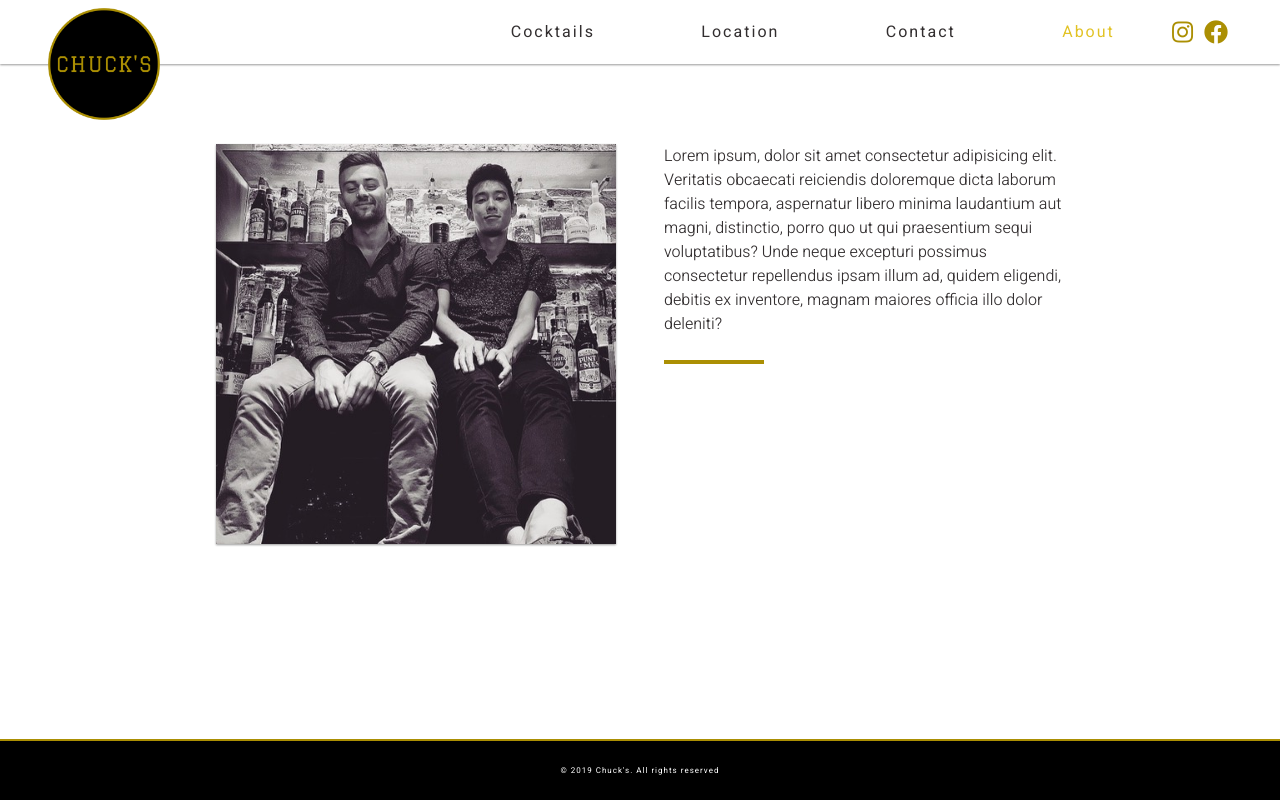
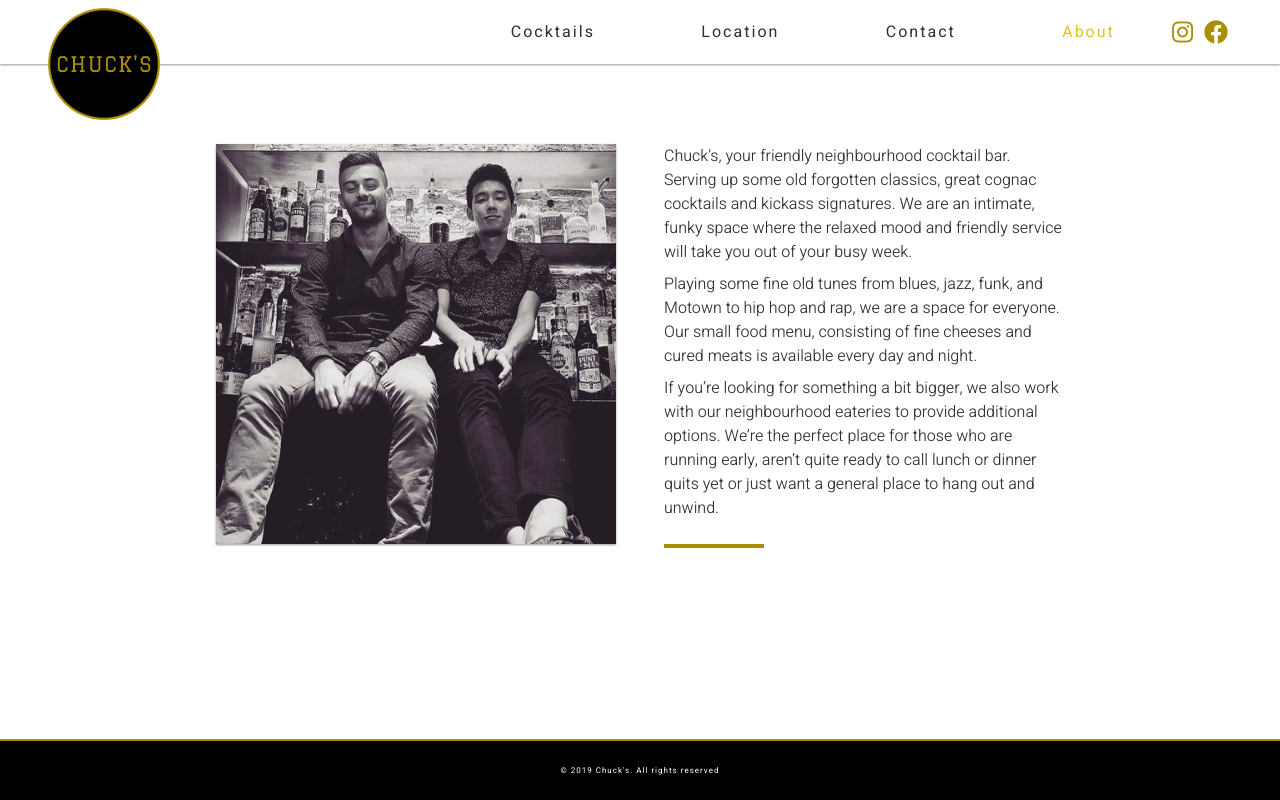
Before and after one commit to GiuseppeZeraschi/chucks, a Vue app: page /about in a window 1280 px wide. Built offline with nearby package versions, Linux system fonts and the light colour scheme.

Commit message:
extra touches

```diff
--- a/src/components/Modal.vue
+++ b/src/components/Modal.vue
@@ -30,7 +30,7 @@ export default {
 <style lang="scss">
 .v-modal {
   align-items: center;
-  background-color: $charcoal;
+  background-color: $charcoal-light;
   border-radius: $mercury;
   box-shadow: $box-shadow;
   color: $white;
--- a/src/components/Tabs.vue
+++ b/src/components/Tabs.vue
@@ -50,7 +50,7 @@ export default {
   &__input-group {
     display: flex;
     justify-content: space-between;
-    margin-bottom: $earth;
+    margin-bottom: $uranus;
   }
 
   &__input {
--- a/src/styles/_utilities.scss
+++ b/src/styles/_utilities.scss
@@ -83,7 +83,11 @@
 }
 
 .u-margin-bottom-venus {
-    margin-bottom: $mercury;
+    margin-bottom: $venus;
+}
+
+.u-margin-bottom-mars {
+    margin-bottom: $mars;
 }
 
 .u-margin-bottom-earth {
--- a/src/views/About.vue
+++ b/src/views/About.vue
@@ -4,7 +4,17 @@
     <image-text-layout>
       <img class="v-about__owners-image" src="@/assets/owners.jpeg" alt="Chuck's owners">
       <template slot="text">
-        <div>Lorem ipsum, dolor sit amet consectetur adipisicing elit. Veritatis obcaecati reiciendis doloremque dicta laborum facilis tempora, aspernatur libero minima laudantium aut magni, distinctio, porro quo ut qui praesentium sequi voluptatibus? Unde neque excepturi possimus consectetur repellendus ipsam illum ad, quidem eligendi, debitis ex inventore, magnam maiores officia illo dolor deleniti?</div>
+        <div
+          class="u-margin-bottom-mars"
+        >Chuck's, your friendly neighbourhood cocktail bar. Serving up some old forgotten classics, great cognac cocktails and kickass signatures. We are an intimate, funky space where the relaxed mood and friendly service will take you out of your busy week.</div>
+        <div class="u-margin-bottom-mars">
+          Playing some fine old tunes from blues, jazz, funk, and Motown to hip hop and rap, we are a space for everyone.
+          Our small food menu, consisting of fine cheeses and cured meats is available every day and night.
+        </div>
+        <div>
+          If you’re looking for something a bit bigger, we also work with our neighbourhood eateries to provide additional options.
+          We’re the perfect place for those who are running early, aren’t quite ready to call lunch or dinner quits yet or just want a general place to hang out and unwind.
+        </div>
       </template>
     </image-text-layout>
   </div>
--- a/src/views/Contact.vue
+++ b/src/views/Contact.vue
@@ -136,10 +136,10 @@ export default {
     align-items: center;
     display: flex;
     flex-direction: column;
-    margin-top: $venus;
 
     @include lg {
       align-items: flex-start;
+      margin-top: $venus;
     }
   }
 
@@ -151,7 +151,7 @@ export default {
     text-decoration: none;
 
     &:not(:last-child) {
-      margin-bottom: $neptune;
+      margin-bottom: $uranus;
 
       @include lg {
         margin-bottom: $earth;
--- a/src/views/Home.vue
+++ b/src/views/Home.vue
@@ -15,10 +15,13 @@
         </slide>
       </carousel>
       <template slot="text">
-        <h1 class="u-text-neptune-title u-margin-bottom-earth">Chuck's</h1>
+        <h1 class="v-home__title u-text-neptune-title u-margin-bottom-earth">Chuck's</h1>
         <div
-          class="u-margin-bottom-uranus"
-        >An intimate cocktail bar in Darlinghurst. Serving classics and creative house cocktails. Jazz, motown, blues, funk, RnB, and, hip hop in a candlelit pre-industrial building. Exposed brick, black steel, hand carved marble. All the popcorn you can eat.</div>
+          class="u-margin-bottom-mars"
+        >An intimate cocktail bar in Darlinghurst. Serving classics and creative house cocktails.</div>
+        <div
+          class="u-margin-bottom-saturn"
+        >Jazz, motown, blues, funk, RnB and hip hop in a candlelit pre-industrial building. Exposed brick, black steel, hand carved marble. All the popcorn you can eat.</div>
         <router-link to="/location">
           <button class="u-button u-button-primary u-text-venus-title u-decoration-none">Find us</button>
         </router-link>
@@ -88,4 +91,10 @@ export default {
 .VueCarousel-dot {
   margin-top: 0 !important;
 }
+
+.v-home {
+  &__title {
+    color: $charcoal;
+  }
+}
 </style>
--- a/src/views/Location.vue
+++ b/src/views/Location.vue
@@ -8,7 +8,7 @@
         frameborder="0"
       ></iframe>
       <template slot="text">
-        <div class="u-margin-bottom-earth">119 Riley Street, Darlinghurst 2010</div>
+        <div class="u-margin-bottom-earth u-bold">119 Riley Street, Darlinghurst 2010</div>
         <div>Nestled away just off the bustling junction of Stanley Street and Riley Street in Darlinghurst (next to Verde). Inconspicuously located, impressively placed.</div>
       </template>
     </image-text-layout>
```
